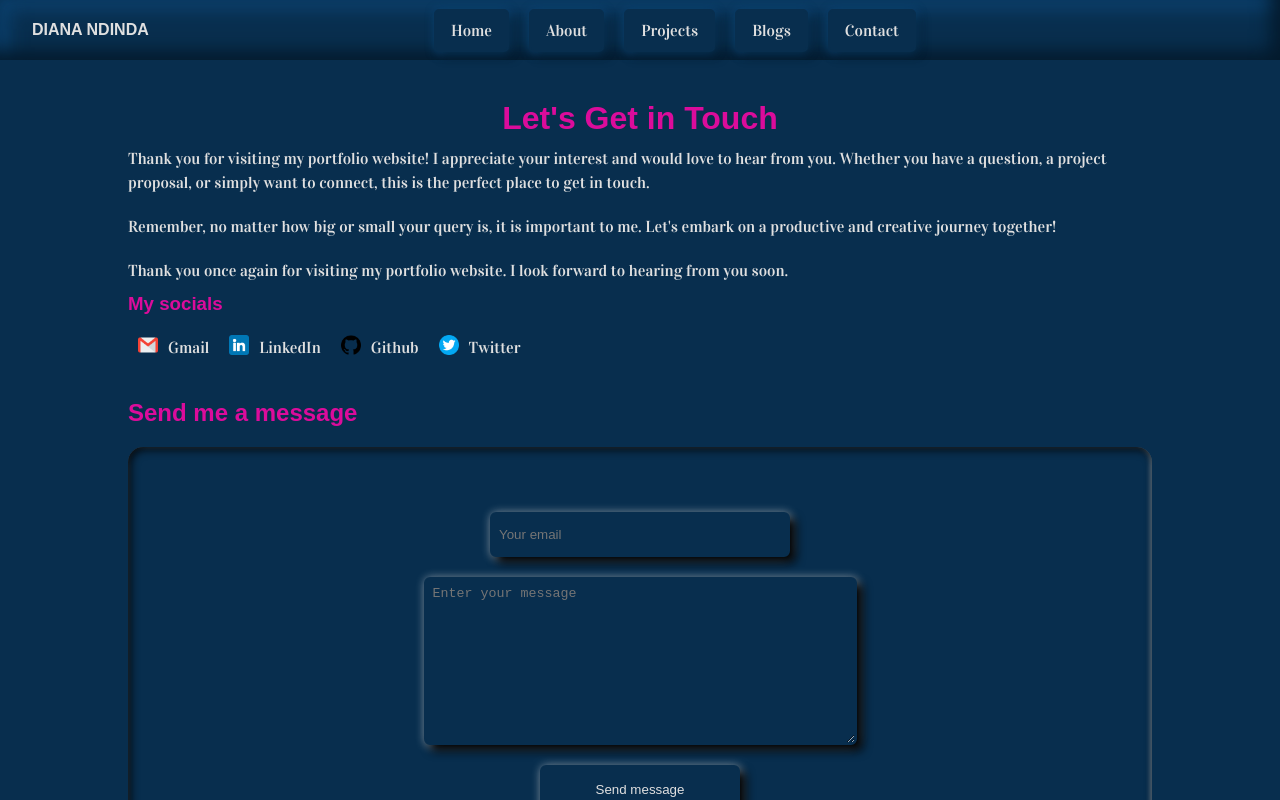
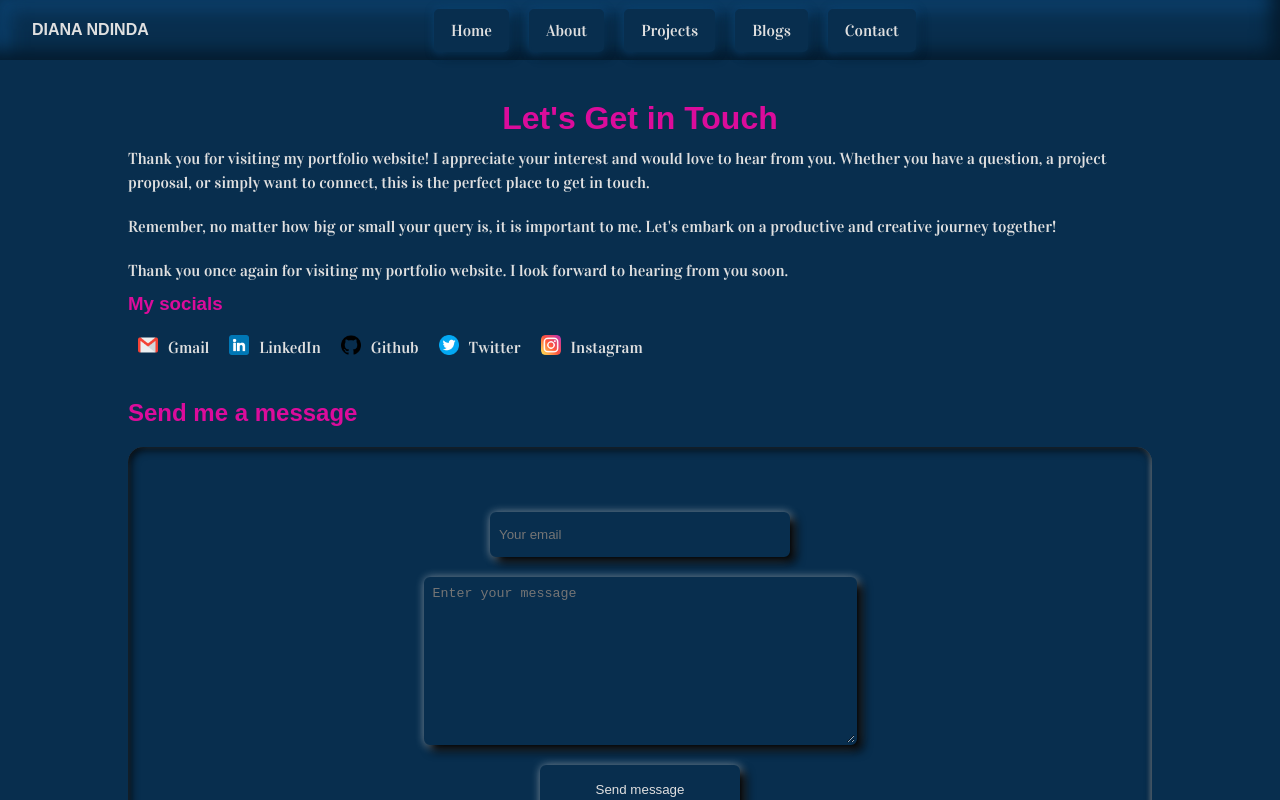
Before and after one commit to Diana-nyamai/ndinda_portfolio, a React (Create React App) app: page /Contact in a window 1280 px wide. Built offline with nearby package versions, Linux system fonts and the light colour scheme; a web font is replaced by a local one.

Commit message:
Adding a new social media link IG

```diff
--- a/src/pages/Contact.js
+++ b/src/pages/Contact.js
@@ -4,6 +4,7 @@ import email from "../assets/icons/gmail.png";
 import LinkedIn from "../assets/icons/linkedin.png";
 import Twitter from "../assets/icons/twitter.png";
 import github from "../assets/icons/github.png";
+import IG from "../assets/icons/instagram.png"
 import ContactForm from "../components/ContactForm";
 
 function Contact() {
@@ -27,6 +28,11 @@ function Contact() {
       image: Twitter,
       title: "Twitter",
       link: "https://twitter.com/ndinda_diana_",
+    },
+    {
+      image: IG,
+      title: "Instagram",
+      link: "https://www.instagram.com/ndinda_codes/",
     },
   ];
   return (
```
Also changed, not shown: src/assets/icons/instagram.png (added).
